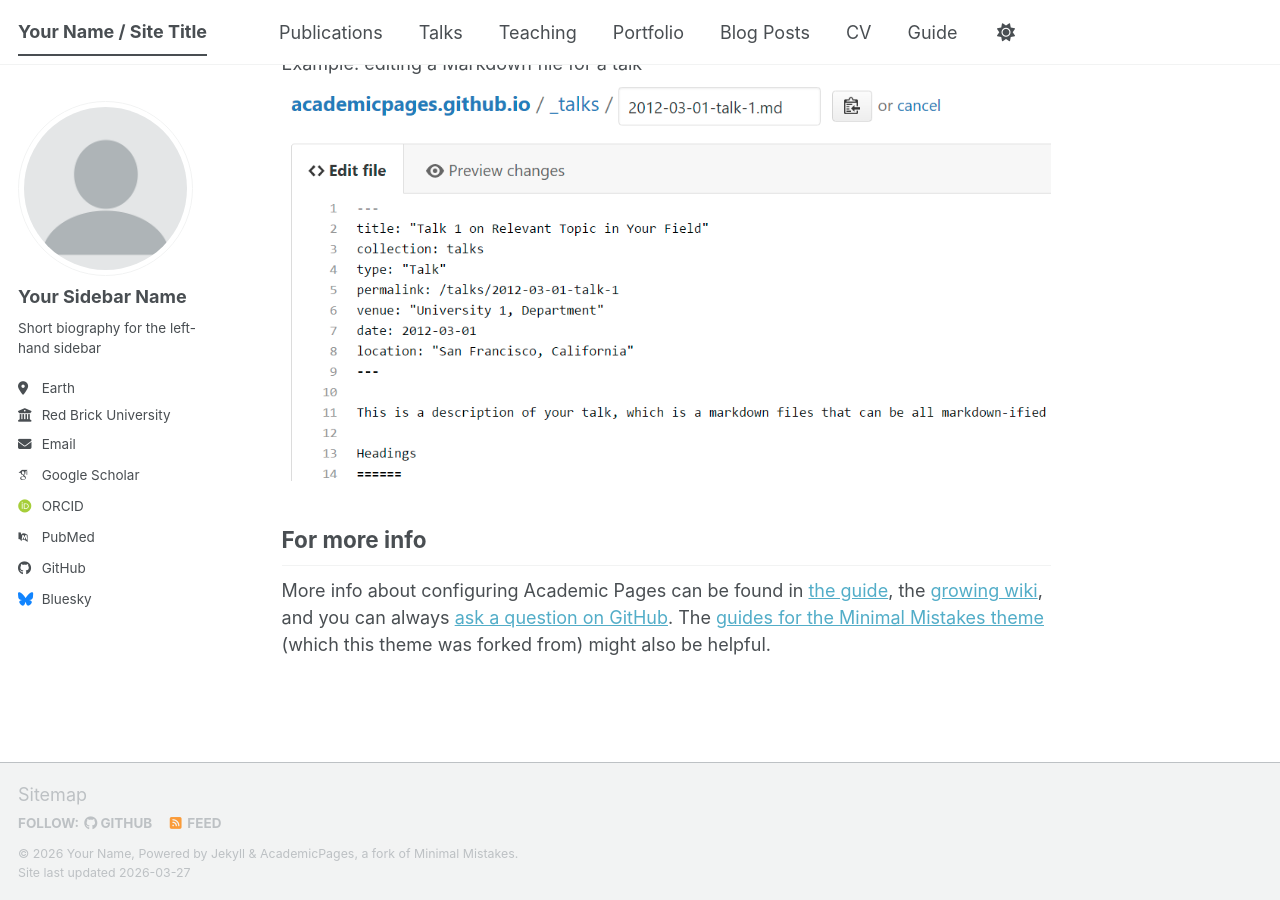
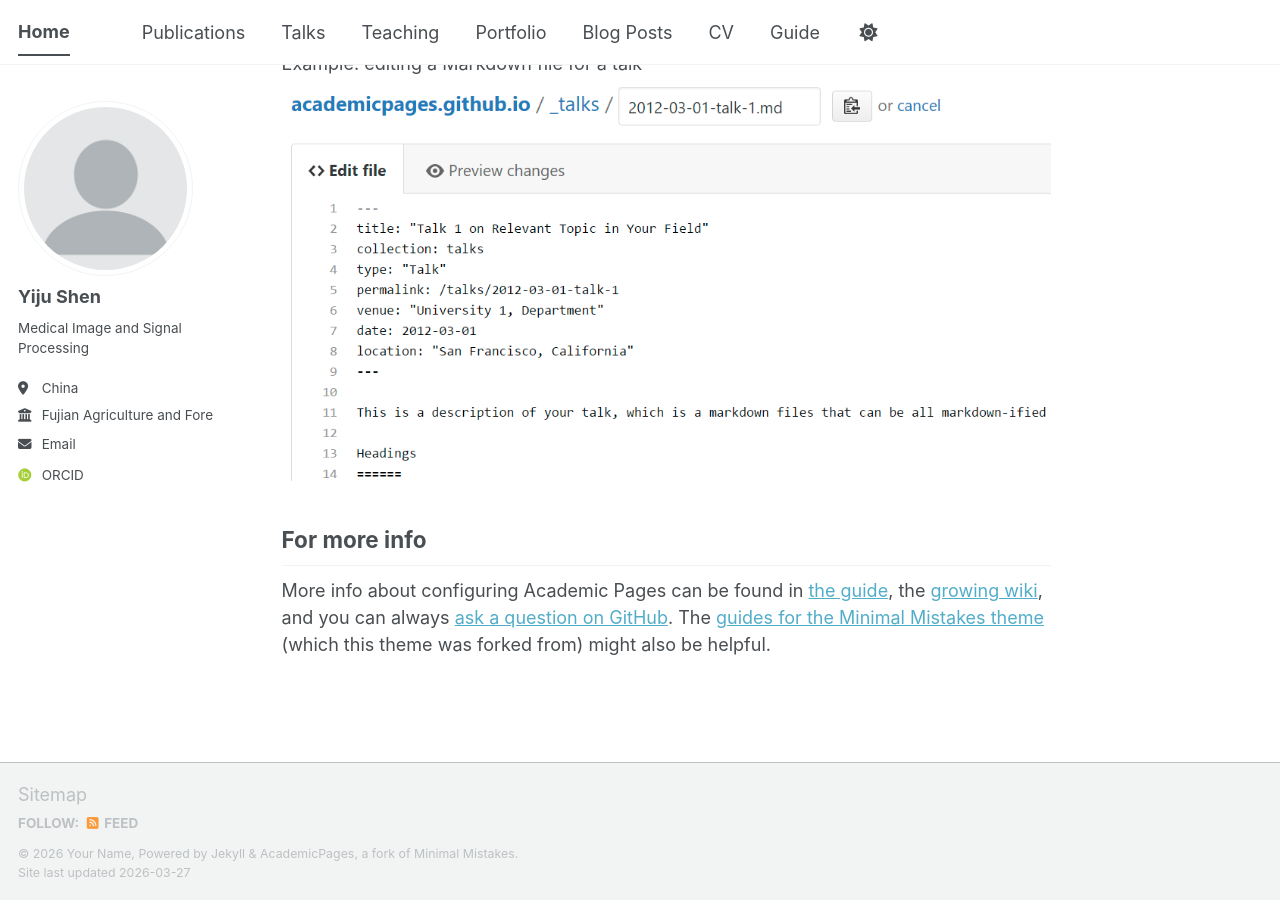
Before and after one commit to Yiju000/Yiju000.github.io, a Jekyll site: the page built from _pages/about.md, in a window 1280 px wide and 900 px high, scrolled down 2720 px. Built offline with Jekyll 4.4.1, drawn with Linux system fonts in a browser that asks for light colours; some web fonts are replaced; a script bundle is joined from its source files by our own code; library files that are not in the unit come from our copies.

Commit message:
_config.yml

```diff
--- a/_config.yml
+++ b/_config.yml
@@ -9,7 +9,7 @@
 # Basic Site Settings
 locale                   : "en-US"
 site_theme               : "default" # The available themes options are "default", "air", "sunrise", "mint", "dirt" and "contrast"
-title                    : "Your Name / Site Title"
+title                    : "Home"
 title_separator          : "-"
 name                     : &name "Your Name"
 description              : &description "Your Name's academic portfolio"   # Update this with a general description of your site, this is the default if not overridden by a page
@@ -24,24 +24,24 @@ repository               : "academicpages/academicpages.github.io"
 author:
   # Biographic information
   avatar           : "profile.png"
-  name             : "Your Sidebar Name"
+  name             : "Yiju Shen"
   pronouns         : # example: "she/her"
-  bio              : "Short biography for the left-hand sidebar"
-  location         : "Earth"
-  employer         : "Red Brick University"
+  bio              : "Medical Image and Signal Processing"
+  location         : "China"
+  employer         : "Fujian Agriculture and Forestry University"
   uri              : # URL
-  email            : "none@example.org"
+  email            : "shenyiju5535@163.com"
 
   # Academic websites
   academia         : # URL
   arxiv            : # URL - Update with the correct link to your profile
-  googlescholar    : "https://scholar.google.com/citations?user=PS_CX0AAAAAJ"
+  googlescholar    : # "https://scholar.google.com/citations?user=PS_CX0AAAAAJ"
   inspire-hep      : # URL
   impactstory      : # URL
-  orcid            : "https://orcid.org/yourorcidurl"
+  orcid            : "https://orcid.org/0009-0006-8812-6629"
   semantic         : # URL
   ssrn             : # URL
-  pubmed           : "https://www.ncbi.nlm.nih.gov/pubmed/?term=john+snow"
+  pubmed           : # "https://www.ncbi.nlm.nih.gov/pubmed/?term=john+snow"
   researchgate     : # URL
   scopus           : # URL
   zotero           : # URL
@@ -51,13 +51,13 @@ author:
   bitbucket        : # Username - Update with your username on the site
   codepen          : # Username
   dribbble         : # Username
-  github           : "academicpages"
+  github           : # "academicpages"
   kaggle           : # Username
   stackoverflow    : # User number or user number and name (i.e., use "1" or "1/jeff-atwood")
 
   # Social media
   artstation       : # Username
-  bluesky          : "bsky.app" # Replace this with you Bluesky username
+  bluesky          : # "bsky.app" # Replace this with you Bluesky username
   facebook         : # Username
   flickr           : # Username
   foursquare       : # Username
```
